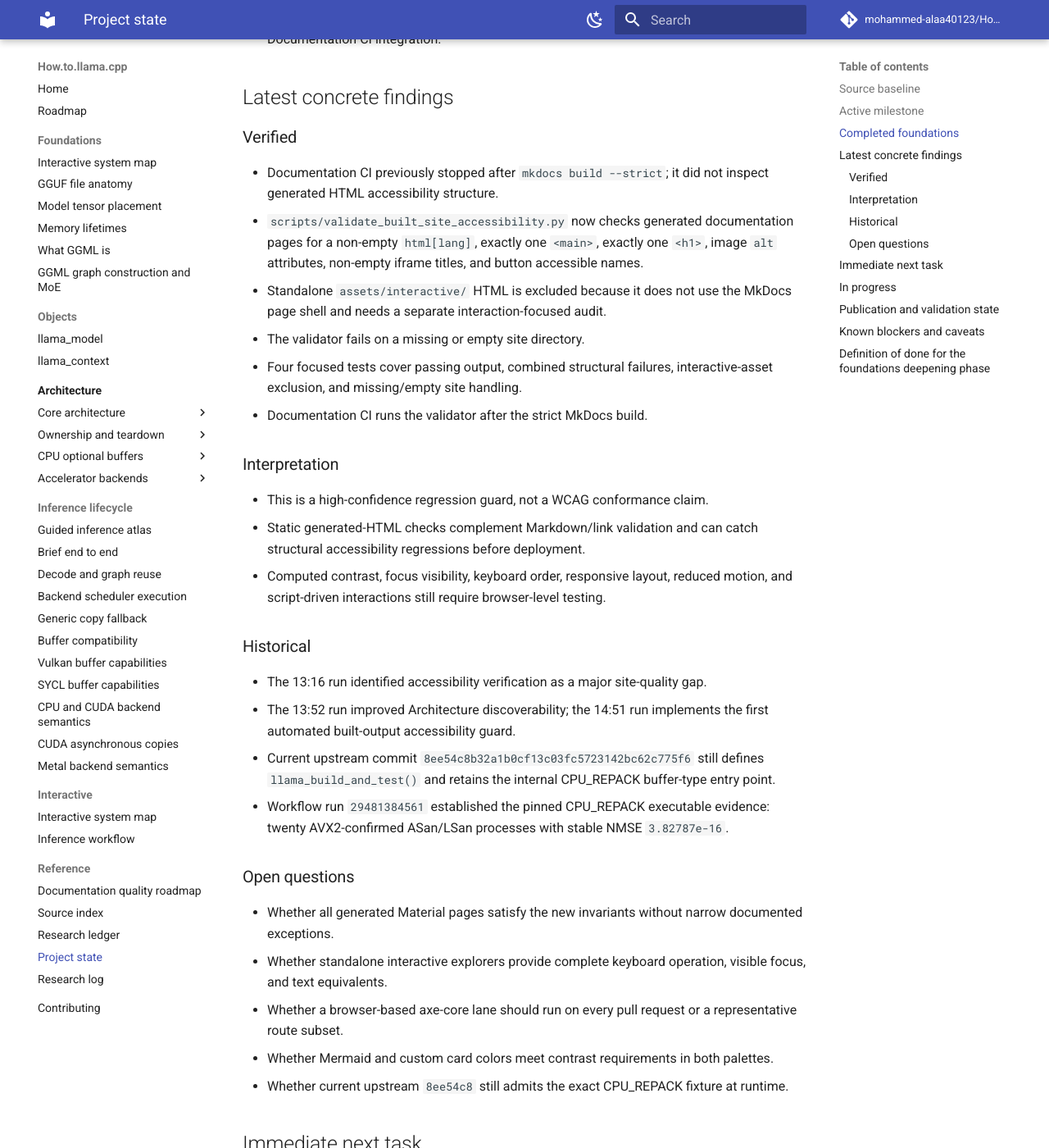
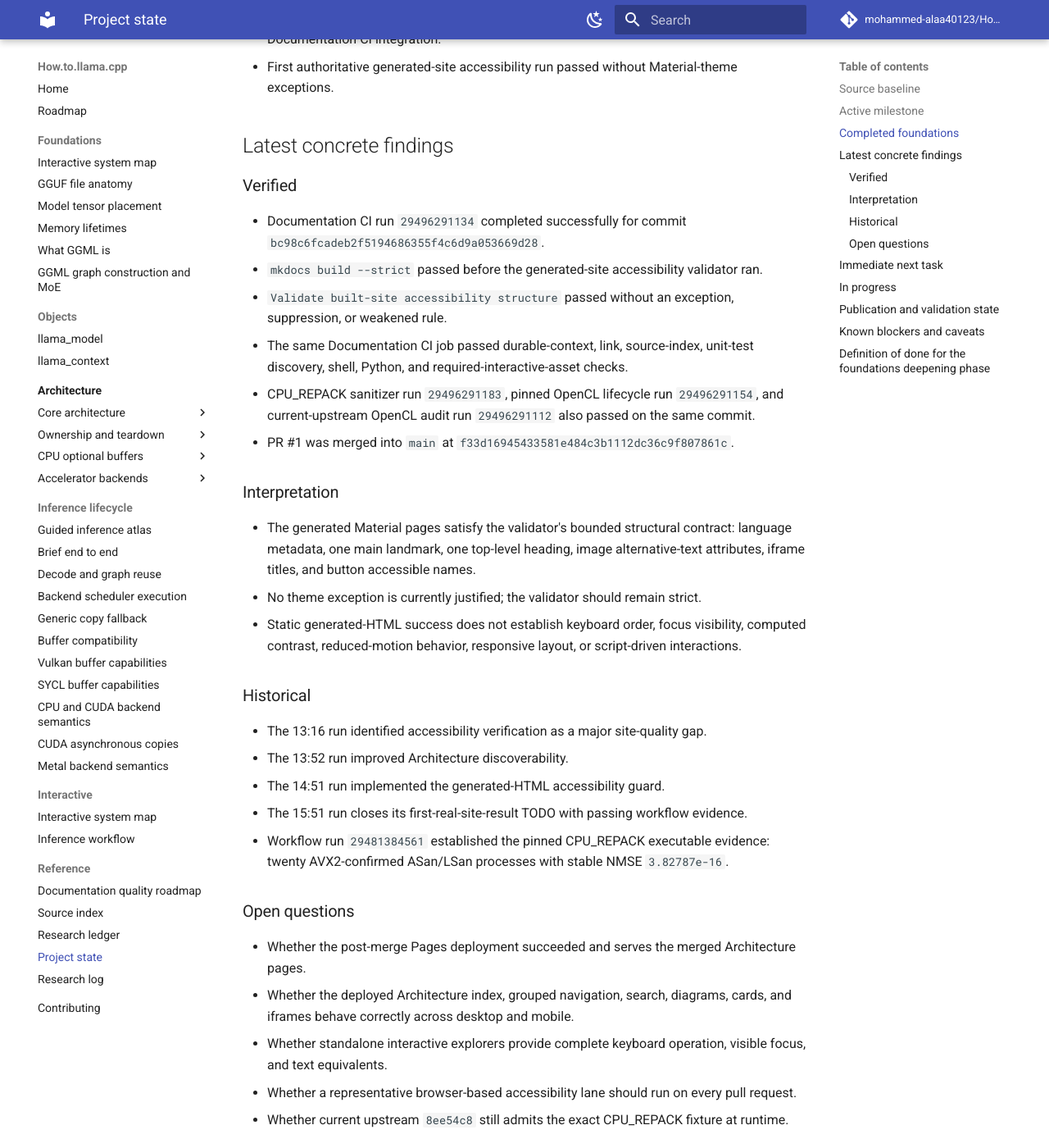
Before and after one commit to mohammed-alaa40123/How.to.llama.cpp, an MkDocs documentation site: the page built from docs/reference/project-state.md, in a window 1280 px wide and 1400 px high, scrolled down 1254 px. Shown: the whole window at 82% size. Built offline with MkDocs 1.6.1 and Material for MkDocs 9.7.7, drawn with Linux system fonts in a browser that asks for light colours; comment, search, counter and statistics services are not loaded; some of the changed text lies outside the part shown.

Commit message:
docs: record passing accessibility CI

````diff
--- a/docs/reference/project-state.md
+++ b/docs/reference/project-state.md
@@ -1,6 +1,6 @@
 # Project state
 
-_Last updated: 2026-07-16 14:51 Africa/Cairo_
+_Last updated: 2026-07-16 15:51 Africa/Cairo_
 
 Read this file after the root README on every run. It is the compact checkpoint for the current milestone, verified work, blockers, and next priority.
 
@@ -28,46 +28,48 @@ Read this file after the root README on every run. It is the compact checkpoint
 - Website UX review with task-oriented Architecture navigation grouping.
 - Architecture landing page with six goal-based entry points, concise page summaries, and ordered reading paths.
 - Dependency-free generated-HTML accessibility structure validator with focused tests and Documentation CI integration.
+- First authoritative generated-site accessibility run passed without Material-theme exceptions.
 
 ## Latest concrete findings
 
 ### Verified
 
-- Documentation CI previously stopped after `mkdocs build --strict`; it did not inspect generated HTML accessibility structure.
-- `scripts/validate_built_site_accessibility.py` now checks generated documentation pages for a non-empty `html[lang]`, exactly one `<main>`, exactly one `<h1>`, image `alt` attributes, non-empty iframe titles, and button accessible names.
-- Standalone `assets/interactive/` HTML is excluded because it does not use the MkDocs page shell and needs a separate interaction-focused audit.
-- The validator fails on a missing or empty site directory.
-- Four focused tests cover passing output, combined structural failures, interactive-asset exclusion, and missing/empty site handling.
-- Documentation CI runs the validator after the strict MkDocs build.
+- Documentation CI run `29496291134` completed successfully for commit `bc98c6fcadeb2f5194686355f4c6d9a053669d28`.
+- `mkdocs build --strict` passed before the generated-site accessibility validator ran.
+- `Validate built-site accessibility structure` passed without an exception, suppression, or weakened rule.
+- The same Documentation CI job passed durable-context, link, source-index, unit-test discovery, shell, Python, and required-interactive-asset checks.
+- CPU_REPACK sanitizer run `29496291183`, pinned OpenCL lifecycle run `29496291154`, and current-upstream OpenCL audit run `29496291112` also passed on the same commit.
+- PR #1 was merged into `main` at `f33d16945433581e484c3b1112dc36c9f807861c`.
 
 ### Interpretation
 
-- This is a high-confidence regression guard, not a WCAG conformance claim.
-- Static generated-HTML checks complement Markdown/link validation and can catch structural accessibility regressions before deployment.
-- Computed contrast, focus visibility, keyboard order, responsive layout, reduced motion, and script-driven interactions still require browser-level testing.
+- The generated Material pages satisfy the validator's bounded structural contract: language metadata, one main landmark, one top-level heading, image alternative-text attributes, iframe titles, and button accessible names.
+- No theme exception is currently justified; the validator should remain strict.
+- Static generated-HTML success does not establish keyboard order, focus visibility, computed contrast, reduced-motion behavior, responsive layout, or script-driven interactions.
 
 ### Historical
 
 - The 13:16 run identified accessibility verification as a major site-quality gap.
-- The 13:52 run improved Architecture discoverability; the 14:51 run implements the first automated built-output accessibility guard.
-- Current upstream commit `8ee54c8b32a1b0cf13c03fc5723142bc62c775f6` still defines `llama_build_and_test()` and retains the internal CPU_REPACK buffer-type entry point.
+- The 13:52 run improved Architecture discoverability.
+- The 14:51 run implemented the generated-HTML accessibility guard.
+- The 15:51 run closes its first-real-site-result TODO with passing workflow evidence.
 - Workflow run `29481384561` established the pinned CPU_REPACK executable evidence: twenty AVX2-confirmed ASan/LSan processes with stable NMSE `3.82787e-16`.
 
 ### Open questions
 
-- Whether all generated Material pages satisfy the new invariants without narrow documented exceptions.
+- Whether the post-merge Pages deployment succeeded and serves the merged Architecture pages.
+- Whether the deployed Architecture index, grouped navigation, search, diagrams, cards, and iframes behave correctly across desktop and mobile.
 - Whether standalone interactive explorers provide complete keyboard operation, visible focus, and text equivalents.
-- Whether a browser-based axe-core lane should run on every pull request or a representative route subset.
-- Whether Mermaid and custom card colors meet contrast requirements in both palettes.
+- Whether a representative browser-based accessibility lane should run on every pull request.
 - Whether current upstream `8ee54c8` still admits the exact CPU_REPACK fixture at runtime.
 
 ## Immediate next task
 
 ```text
-wait for the first Documentation CI accessibility result
-  → inspect and fix genuine generated-HTML failures
-  → document narrow theme exceptions rather than weakening checks globally
-  → add standalone-interactive or browser-based accessibility coverage
+verify post-merge Pages deployment
+  → audit homepage, Architecture index, one diagram-heavy page, and one interactive explorer
+  → check keyboard focus, accessible names, contrast, reduced motion, and responsive layout
+  → if live access remains blocked, add a representative preview/browser CI lane
 ```
 
 ## In progress
@@ -81,17 +83,17 @@ wait for the first Documentation CI accessibility result
 
 ## Publication and validation state
 
-- Work is published in PR #1 from branch `automation/backend-teardown-audit-method`.
-- Added `scripts/validate_built_site_accessibility.py`, `tests/test_validate_built_site_accessibility.py`, and detailed note `logs/research/2026-07-16/1451-built-site-accessibility-guard.md`.
-- Updated Documentation CI, README living TODOs, project state, and research log.
+- PR #1 has merged to `main` at `f33d16945433581e484c3b1112dc36c9f807861c`.
+- Current increment is on branch `automation/accessibility-ci-result`.
+- Added detailed note `logs/research/2026-07-16/1551-first-accessibility-ci-result.md`.
+- Updated README living TODOs, project state, and research log.
 - Research ledger unchanged because no external source was added or reclassified.
-- Final-head workflow results must be checked after context updates complete.
+- Documentation CI and all three technical evidence workflows passed on the accessibility-guard commit.
 
 ## Known blockers and caveats
 
-- **Final-head CI:** the first generated-HTML validator run must complete before its real-site behavior is established.
-- **Live-site verification:** direct Pages access remains unavailable in this environment, so HTTP status, rendered navigation, search, responsive layout, keyboard behavior, computed contrast, and interactive assets cannot be independently tested.
-- **Deployment scope:** branch-added changes cannot appear on production Pages until PR #1 merges.
+- **Live-site verification:** direct Pages access remains unavailable in this environment, so production HTTP status, rendered navigation, search, responsive layout, keyboard behavior, computed contrast, and interactive assets cannot be independently tested.
+- **Pages workflow visibility:** commit-scoped workflow lookup currently exposes pull-request-triggered runs, so the post-merge `main` Pages run was not available through that endpoint.
 - **Accessibility scope:** static parsing does not prove keyboard order, focus visibility, computed contrast, reduced-motion behavior, responsive layout, or script-driven accessible names.
 - **Current-tree runtime evidence:** source/API compatibility at `8ee54c8` is verified, but the fixture has not yet been compiled and executed against that exact current revision.
 - **Evidence retention:** artifact `8368782428` expires on 2026-08-15.
````
